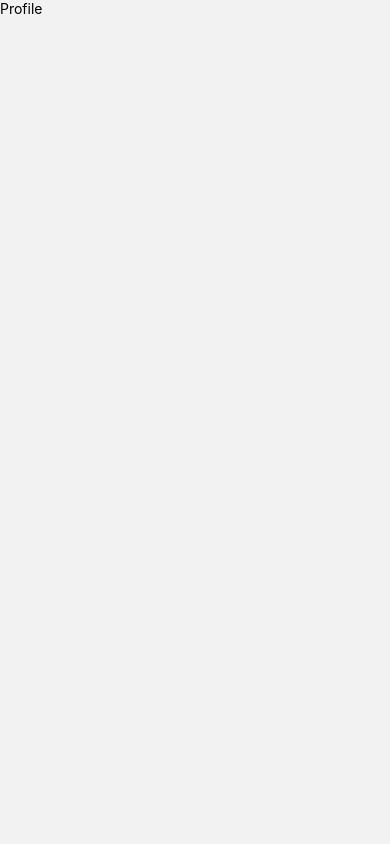
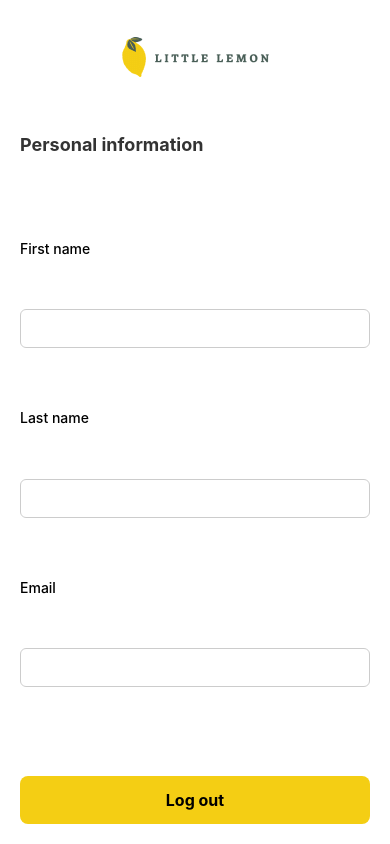
Before and after one commit to kim00030/Little-Lemon-Food-Ordering-Final, a React Native app: screen /Profile in a window 390 px wide. Built offline with nearby package versions, Linux system fonts and the light colour scheme.

Commit message:
finished profile

```diff
--- /dev/null
+++ b/components/TopBar.js
@@ -0,0 +1,38 @@
+// components/TopBar.js
+import React from 'react';
+import { View, Image, StyleSheet } from 'react-native';
+
+export default function TopBar() {
+  return (
+    <View style={styles.container}>
+      {/* Left Spacer */}
+      <View style={{ flex: 1 }} />
+
+      {/* Centered Logo */}
+      <View style={{ flex: 1, alignItems: 'center' }}>
+        <Image
+          source={require('../assets/logo.png')}
+          style={styles.logo}
+        />
+      </View>
+
+      {/* Right Spacer */}
+      <View style={{ flex: 1 }} />
+    </View>
+  );
+}
+
+const styles = StyleSheet.create({
+  container: {
+    flexDirection: 'row',
+    alignItems: 'center',
+    paddingTop: 32,
+    paddingBottom: 12,
+    paddingHorizontal: 16,
+    backgroundColor: '#fff',
+  },
+  logo: {
+    height: 50,
+    resizeMode: 'contain',
+  },
+});
--- a/screens/OnBoardingScreen.js
+++ b/screens/OnBoardingScreen.js
@@ -3,6 +3,7 @@ import { View, Text, TextInput, Pressable, StyleSheet, Image, ScrollView, Platfo
 import AsyncStorage from '@react-native-async-storage/async-storage';
 import { useNavigation } from '@react-navigation/native';
 import { STORAGE_KEYS } from '../constants/storageKeys';
+import TopBar from '../components/TopBar';
 
 const OnBoardingScreen = () => {
     const navigation = useNavigation();
@@ -49,9 +50,7 @@ const OnBoardingScreen = () => {
 
                 <View style={styles.container}>
                     {/* Logo */}
-                    <Image
-                        source={require('../assets/logo.png')}
-                        style={styles.logo} />
+                    <TopBar />
 
                     {/* Banner */}
                     <View style={styles.banner}>
@@ -118,13 +117,6 @@ const styles = StyleSheet.create({
         flex: 1,
         backgroundColor: '#fff',
     },
-    logo: {
-        width: 150,
-        height: 80,
-        marginTop: 20,
-        alignSelf: 'center',
-        resizeMode: "contain"
-    },
 
     banner: {
         width: '100%',
--- a/screens/ProfileScreen.js
+++ b/screens/ProfileScreen.js
@@ -1,16 +1,122 @@
-
-import { View, StyleSheet, Image, Text, Pressable } from "react-native";
+import React, { useEffect, useState } from 'react';
+import { View, StyleSheet, Text, TextInput, Pressable, ScrollView } from 'react-native';
+import AsyncStorage from '@react-native-async-storage/async-storage';
+import { STORAGE_KEYS } from '../constants/storageKeys';
+import TopBar from '../components/TopBar';
+import { useNavigation } from '@react-navigation/native';
 
 const ProfileScreen = () => {
-    return (
-        <View>
-            <Text>Profile</Text>
+  const navigation = useNavigation();
+
+  const [userData, setUserData] = useState({
+    firstName: '',
+    lastName: '',
+    email: '',
+  });
+
+  useEffect(() => {
+    const loadUserData = async () => {
+      const stored = await AsyncStorage.getItem(STORAGE_KEYS.USER_DATA);
+      if (stored) {
+        setUserData(JSON.parse(stored));
+      }
+    };
+    loadUserData();
+  }, []);
+
+  const handleLogout = async () => {
+    await AsyncStorage.removeItem(STORAGE_KEYS.USER_DATA);
+    await AsyncStorage.removeItem(STORAGE_KEYS.IS_REGISTERED);
+
+    navigation.reset({
+      index: 0,
+      routes: [{ name: 'OnBoard' }],
+    });
+  };
+
+  return (
+    <View style={styles.container}>
+      <TopBar />
+      <ScrollView contentContainerStyle={styles.content}>
+        <Text style={styles.header}>Personal information</Text>
+
+        <Text style={styles.label}>First name</Text>
+        <TextInput
+          value={userData.firstName}
+          style={styles.input}
+          editable={false}
+          selectTextOnFocus={false}/>
+
+        <Text style={styles.label}>Last name</Text>
+        <TextInput
+          value={userData.lastName}
+          style={styles.input}
+          editable={false}
+          selectTextOnFocus={false}/>
+
+        <Text style={styles.label}>Email</Text>
+        <TextInput
+          value={userData.email}
+          style={styles.input}
+          editable={false}
+          selectTextOnFocus={false}/>
+
+        <View style={styles.buttonWrapper}>
+          <Pressable style={styles.button} onPress={handleLogout}>
+            <Text style={styles.buttonText}>Log out</Text>
+          </Pressable>
         </View>
-    )
-}
+      </ScrollView>
+    </View>
+  );
+};
 
 export default ProfileScreen;
 
-const styles = StyleSheet.create (
-    {}
-)
+const styles = StyleSheet.create({
+  container: {
+    flex: 1,
+    backgroundColor: '#fff',
+  },
+  content: {
+    padding: 20,
+    paddingTop: 40,
+    flexGrow: 1,
+    justifyContent: 'space-between',
+  },
+  header: {
+    fontSize: 18,
+    fontWeight: 'bold',
+    marginBottom: 24,
+    color: '#333',
+  },
+  label: {
+    fontSize: 14,
+    fontWeight: '500',
+    marginBottom: 4,
+    marginTop: 12,
+  },
+  input: {
+    borderWidth: 1,
+    borderColor: '#ccc',
+    borderRadius: 6,
+    paddingHorizontal: 12,
+    paddingVertical: 10,
+    backgroundColor: '#fff', // white background
+    color: '#666',
+  },
+  buttonWrapper: {
+    marginTop: 40,
+  },
+  button: {
+    backgroundColor: '#F4CE14',
+    borderRadius: 8,
+    paddingVertical: 14,
+    alignItems: 'center',
+  },
+  buttonText: {
+    color: '#000',
+    fontWeight: 'bold',
+    fontSize: 16,
+  },
+});
```
